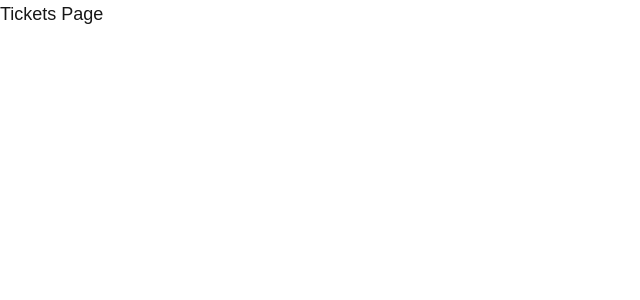
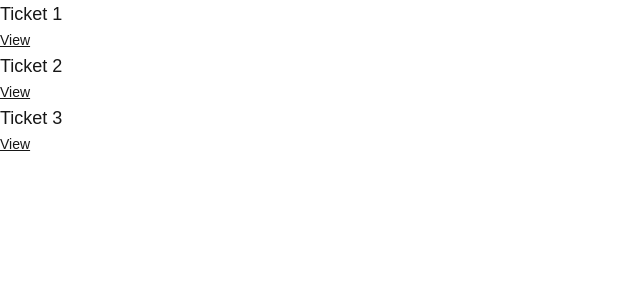
Before and after one commit to jorgekairiyama/the-road-to-next-app, a Next.js app: page /tickets in a window 1280 px wide. Shown: the top 300 px of the page, without its empty margins (0-640 px from the left). Built offline with nearby package versions, Linux system fonts and the light colour scheme.

Commit message:
34 Link Components

```diff
--- a/src/app/page.tsx
+++ b/src/app/page.tsx
@@ -1,5 +1,15 @@
+import Link from "next/link";
+
 const HomePage = () => {
-  return <h2 className="text-lg">Home Page</h2>;
+  return (
+    < div >
+      <h2 className="text-lg">Home Page</h2>
+
+      <Link href="/tickets" className="underline">
+        Go to Tickets
+      </Link>
+    </div >
+  );
 };
 
 export default HomePage;
--- /dev/null
+++ b/src/app/tickets/[ticketId]/page.tsx
@@ -0,0 +1,24 @@
+import { initialTickets } from "@/src/data";
+
+type TicketPageProps = {
+    params: {
+        ticketId: string;
+    };
+};
+const TicketPage = async ({ params }: TicketPageProps) => {
+    const resolvedParams = await params;
+
+    const ticket = initialTickets.find((ticket) => ticket.id === parseInt(resolvedParams.ticketId));
+
+    if (!ticket) {
+        return <h2 className="text-lg">Ticket not found</h2>;
+    }
+    return (
+        <div>
+            <h2 className="text-lg">{ticket.title}</h2>
+            <p className="text-sm">{ticket.content}</p>
+        </div>
+    );
+};
+
+export default TicketPage;
--- a/src/app/tickets/page.tsx
+++ b/src/app/tickets/page.tsx
@@ -1,5 +1,20 @@
+import { initialTickets } from "@/src/data";
+import Link from "next/link";
+
 const TicketsPage = () => {
-    return <h2 className="text-lg">Tickets Page</h2>;
+    return (
+        <div>
+            {initialTickets.map((ticket) => (
+                <div key={ticket.id}>
+                    <h2 className="text-lg">{ticket.title}</h2>
+
+                    <Link href={`/tickets/${ticket.id}`} className="text-sm underline">
+                        View
+                    </Link>
+                </div>
+            ))}
+        </div>
+    );
 };
 
 export default TicketsPage;
--- /dev/null
+++ b/src/data.ts
@@ -0,0 +1,20 @@
+export const initialTickets = [
+    {
+        id: 1,
+        title: "Ticket 1",
+        content: "This is the first ticket",
+        status: "DONE",
+    },
+    {
+        id: 2,
+        title: "Ticket 2",
+        content: "This is the second ticket",
+        status: "OPEN",
+    },
+    {
+        id: 3,
+        title: "Ticket 3",
+        content: "This is the third ticket",
+        status: "DONE",
+    },
+];
```
